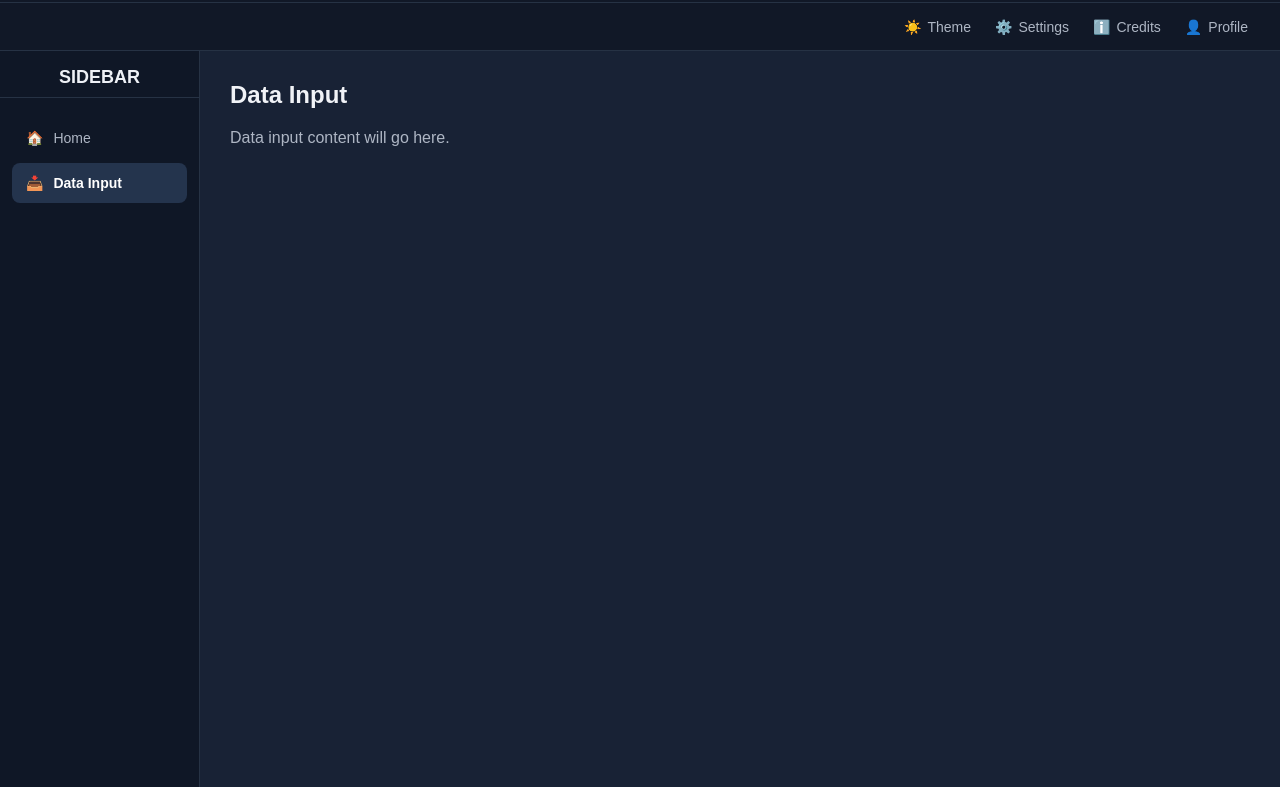
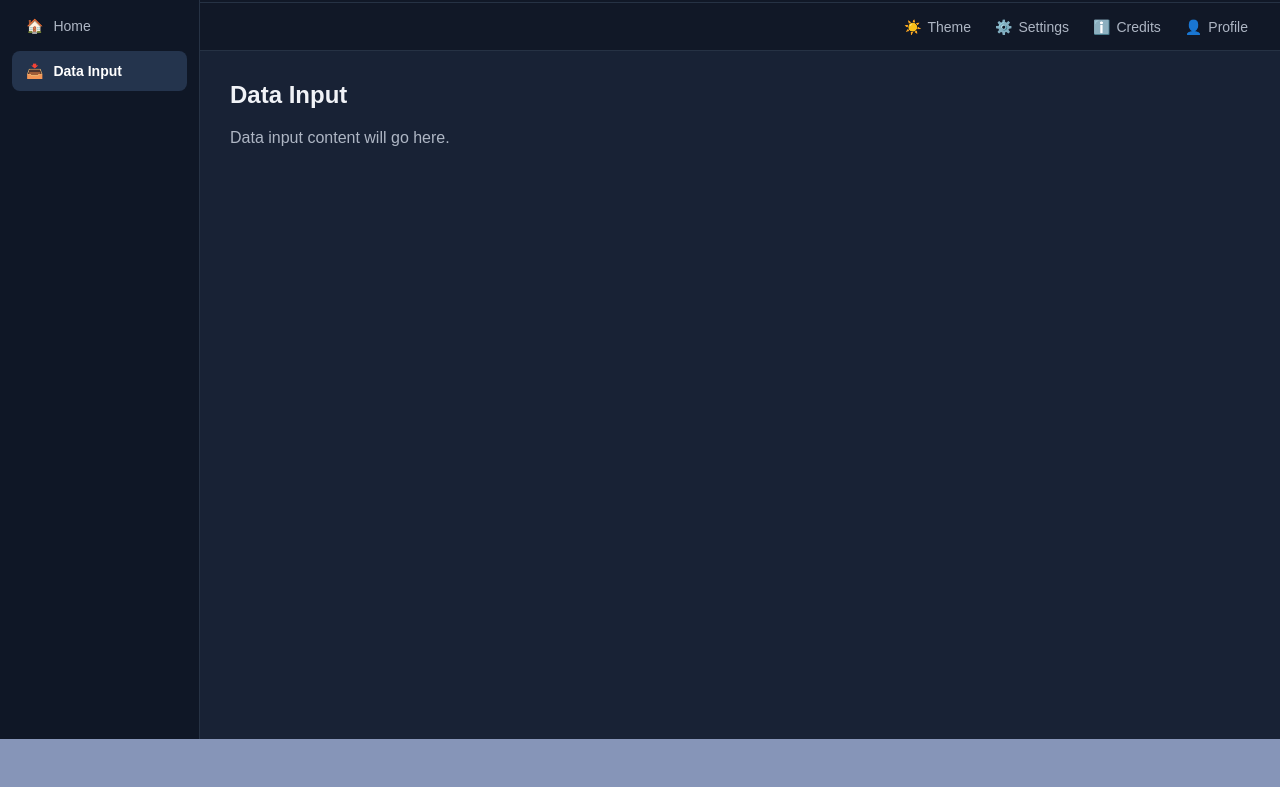
Before and after one commit to D-an-DASA/warehouse_-_order_management, a plain HTML site: page web/dataInput.html in a window 1280 px wide. Shown: the part 61-848 px from the top of the page. After the commit the page ends 800 px from the top, so only its background shows below. Drawn offline with Linux system fonts and the light colour scheme.

Commit message:
Fixed sidebar layout

```diff
--- a/web/dataInput.html
+++ b/web/dataInput.html
@@ -9,7 +9,7 @@
     <meta name="viewport"
           content="width=device-width, initial-scale=1.0">
 
-    <title>Self-Hosted Spotify</title>
+    <title>DASA</title>
 
     <!-- Global CSS -->
     <link rel="stylesheet" href="style.css">
@@ -19,21 +19,21 @@
 
 <body>
 
-    <!-- APPLICATION HEADER -->
-    <div id="header"></div>
-
-    <!-- TOP NAVIGATION -->
-    <div id="navbar"></div>
-
-    <!-- APPLICATION LAYOUT -->
-    <div class="app-layout">
+    <div class="app-shell">
 
         <!-- Sidebar -->
         <div id="sidebar"></div>
 
+        <div class="app-content">
 
-        <!-- Main Content -->
-        <main class="main-content">
+            <!-- APPLICATION HEADER -->
+            <div id="header"></div>
+
+            <!-- TOP NAVIGATION -->
+            <div id="navbar"></div>
+
+            <!-- Main Content -->
+            <main class="main-content">
 
             <section class="content-placeholder">
 
@@ -47,8 +47,9 @@
 
 
 
-        </main>
+            </main>
 
+        </div>
     </div>
 
 
--- a/web/style.css
+++ b/web/style.css
@@ -60,10 +60,17 @@ body {
    APPLICATION LAYOUT
 ========================= */
 
-.app-layout {
+.app-shell {
     display: flex;
     width: 100%;
-    height: calc(100vh - 64px);
+    min-height: 100vh;
+}
+
+.app-content {
+    display: flex;
+    flex: 1;
+    flex-direction: column;
+    min-width: 0;
 }
 
 
@@ -72,7 +79,7 @@ body {
 ========================= */
 
 #sidebar {
-    height: 100%;
+    height: 100vh;
     flex-shrink: 0;
 }
 
```
Also changed, not shown: web/index.html (+12 -11 lines).
